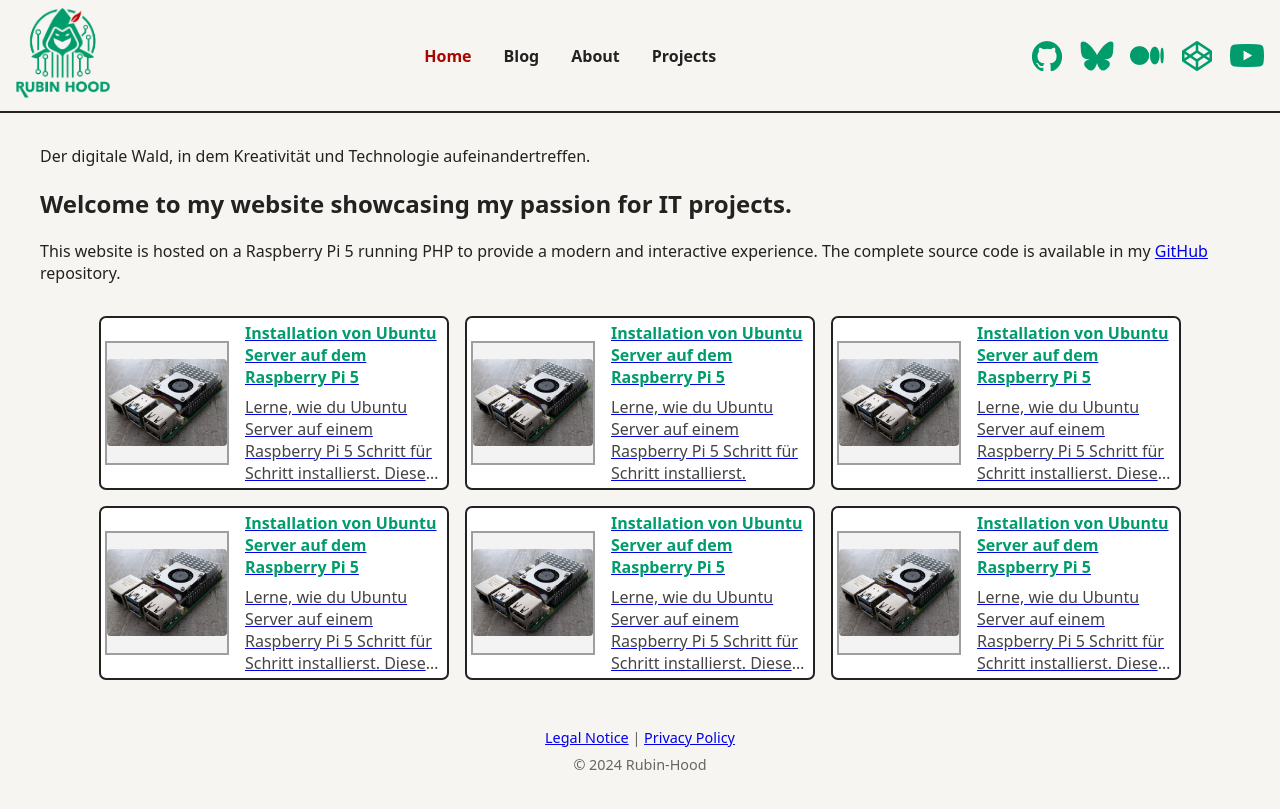
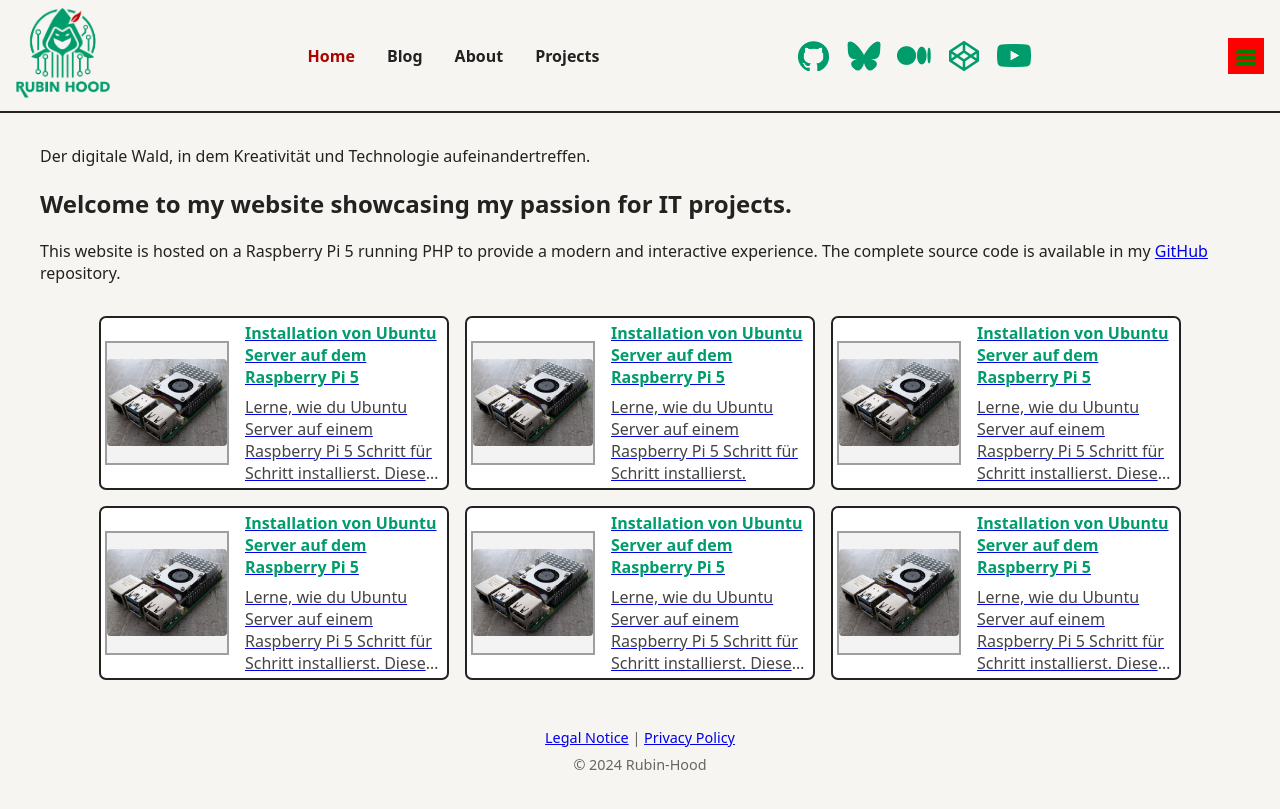
Before and after one commit to rubin-hood/rubinhood-blog, a Jekyll site: the page built from index.md, in a window 1280 px wide. Shown: the top 809 px of the page. Built offline with Jekyll 4.4.1, drawn with Linux system fonts in a browser that asks for light colours.

Commit message:
Update style.css

```diff
--- a/assets/css/style.css
+++ b/assets/css/style.css
@@ -212,8 +212,8 @@ footer {
    9. Burger-Menü (Button für Mobile)
    =========================== */
 .burger {
-  display: none !important;
-  background: none !important;
+  display: block !important;
+  background: red !important;
   border: none;
   width: 36px;
   height: 36px;
```
